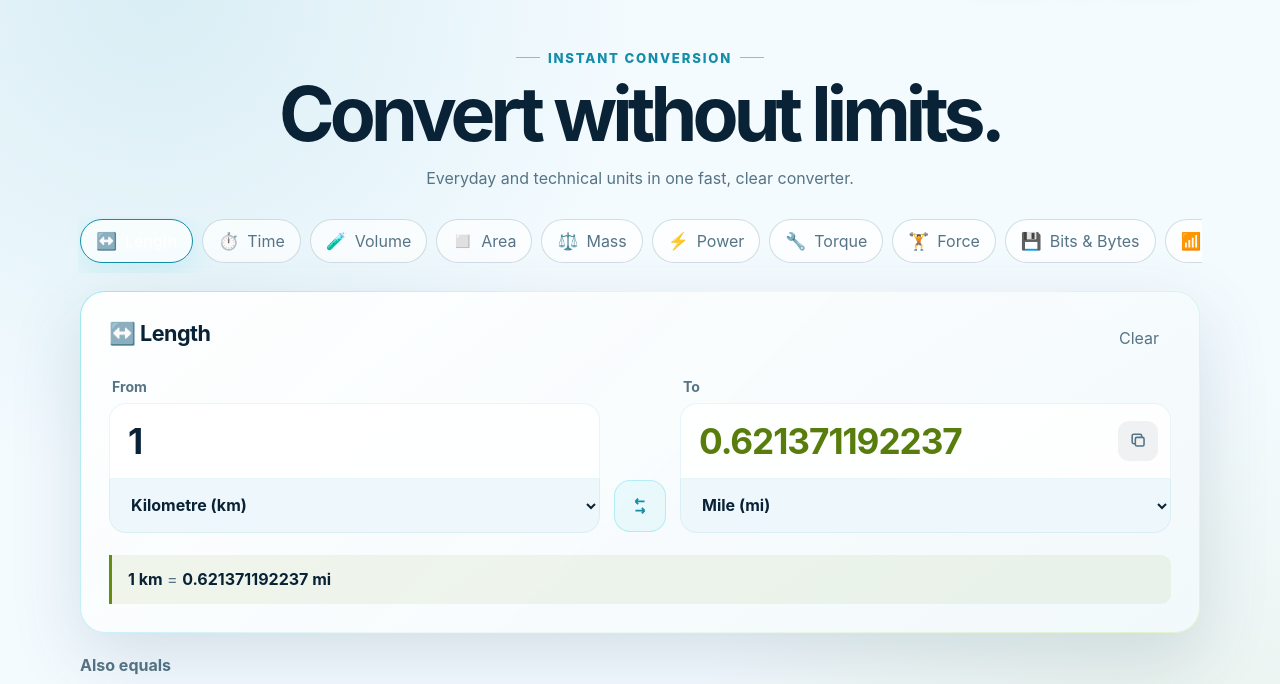
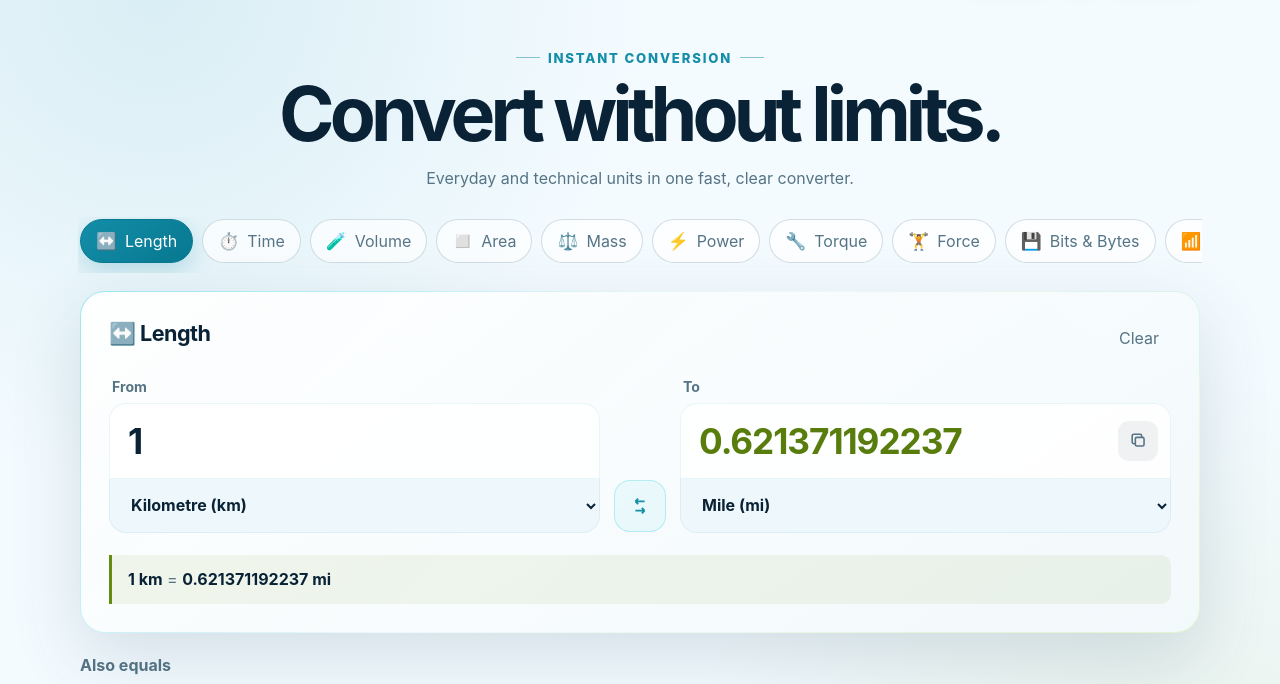
Before and after one commit to Soldatix/Unit-Converter, a website built with Vite: page index.html in a window 1280 px wide. Both pictures are taken after a click on the button 1080 px from the left and 47 px from the top of the page. Shown: the part 90-774 px from the top of the page. Built offline with nearby package versions, Linux system fonts and the light colour scheme.

Commit message:
Fix active category contrast in light theme

```diff
--- a/src/style.css
+++ b/src/style.css
@@ -401,7 +401,7 @@
     :root[data-theme="light"] .icon-button,
     :root[data-theme="light"] .language-select { background: rgba(255,255,255,.86); }
     :root[data-theme="light"] .category-button { background: rgba(255,255,255,.68); }
-    :root[data-theme="light"] .category-button.active { color: #fff; }
+    :root[data-theme="light"] .category-button.active { color: #fff; border-color: var(--cyan-2); background: linear-gradient(135deg,var(--cyan),var(--cyan-2)); box-shadow: 0 8px 24px rgba(19,141,168,.24); }
     :root[data-theme="light"] .converter-card { background: linear-gradient(145deg, rgba(255,255,255,.98), rgba(242,249,252,.98)); }
     :root[data-theme="light"] .value-input { background: rgba(255,255,255,.9); }
     :root[data-theme="light"] .unit-select { background: #eef7fb; }
```
